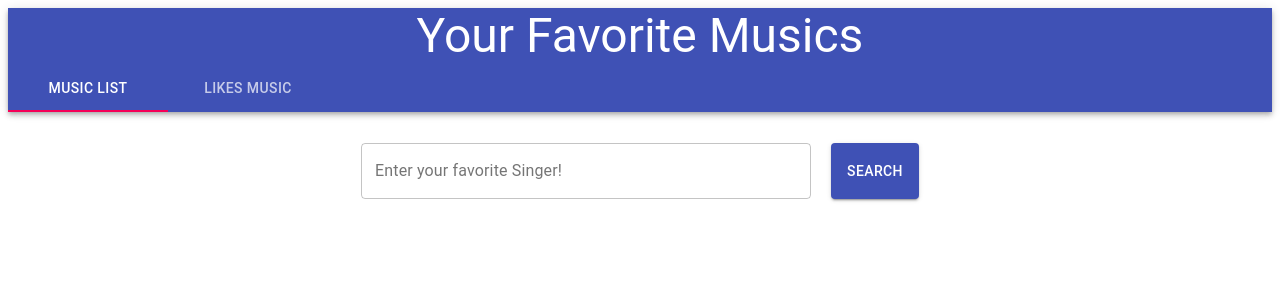
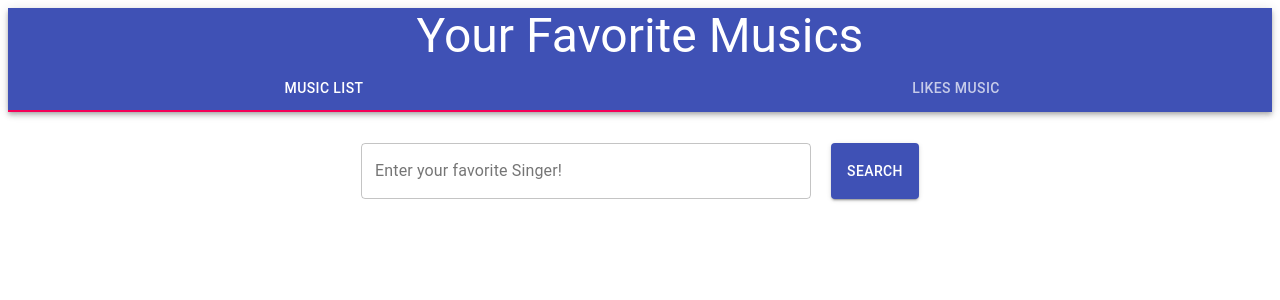
Before and after one commit to man-moon/reactStudy, a React app: page / in a window 1280 px wide. Shown: the top 300 px of the page. Built offline with nearby package versions, Linux system fonts and the light colour scheme; the HTML template or start-up script is replaced by a standard one.

Commit message:
Modify 2 tabs to fill the screen full

```diff
--- a/src/App.js
+++ b/src/App.js
@@ -58,8 +58,8 @@ export default class App extends React.Component {
               <AppBar position="static">
                   <Typography align="center" variant="h3" color="inherit">Your Favorite Musics</Typography>
                   <Tabs value ={this.state.value} onChange = {this.handleTabs}>
-                    <Tab label = "Music List"/>
-                    <Tab label = "Likes Music"/>
+                    <Tab label = "Music List"  style={{minWidth:"50%"}}/>
+                    <Tab label = "Likes Music"  style={{minWidth:"50%"}}/>
                   </Tabs>
               </AppBar>
               <TabPanel value={this.state.value} index={0}>
```
Also changed, not shown: 2 other files (tests, documents, lock files or other folders).
